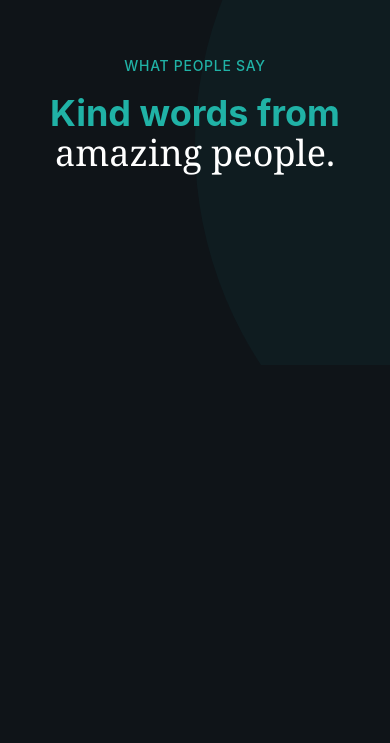
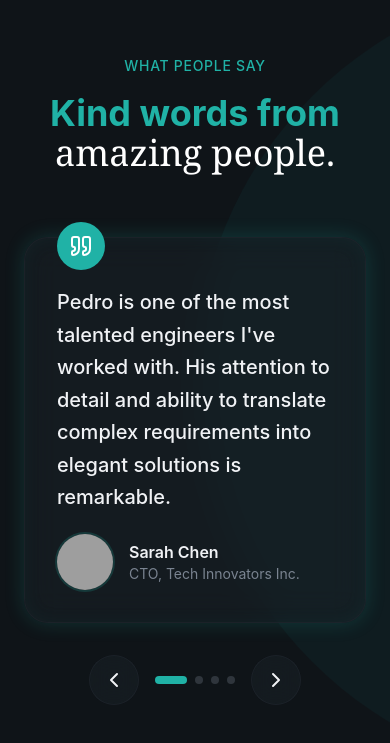
Before and after one commit to Askebir/aske-personal-portfolio, a React (Vite) app: page / in a window 390 px wide. Shown: the part 7749-8492 px from the top of the page. Before the commit the page ends 8114 px from the top, so only its background shows below. Built offline with nearby package versions, Linux system fonts and the light colour scheme; grey boxes are pictures that could not be loaded.

Commit message:
testimonial section completed

```diff
--- a/src/index.css
+++ b/src/index.css
@@ -27,6 +27,11 @@
   html {
     scroll-behavior: smooth;
   }
+
+  button {
+    cursor: pointer;
+  }
+
   body {
     background-color: var(--color-background);
     color: var(--color-foreground);
--- a/src/sections/Testimonials.jsx
+++ b/src/sections/Testimonials.jsx
@@ -37,6 +37,18 @@ const testimonials = [
 ];
 
 export const Testimonials = () => {
+  const [activeIdx, setActiveIdx] = useState(0);
+
+  const next = () => {
+    setActiveIdx((prev) => (prev + 1) % testimonials.length);
+  };
+
+  const previous = () => {
+    setActiveIdx(
+      (prev) => (prev - 1 + testimonials.length) % testimonials.length,
+    );
+  };
+
   return (
     <section id="testimonials" className="py-32 relative overflow-hidden  ">
       <div className="absolute top-1/2 left-1/2 w-[800px] h-[800px] bg-primary/5 rounded-full blure-3xl -translate-y-1/2 ">
@@ -55,6 +67,59 @@ export const Testimonials = () => {
             </span>
           </h2>
         </div>
+        {/* Testimonial Carousil */}
+        <div className="max-w-4xl mx-auto">
+          <div className="relative">
+            {/* Main Testimonial */}
+            <div className="glass p-8 rounded-3xl md:p-12 glow-border animate-fade-in animation-delay-100">
+              <div className="absolute -top-4 left-8 w-12 h-12 rounded-full bg-primary flex items-center-safe justify-center">
+                <Quote className="w-6 h-6 text-primary-foreground" />
+              </div>
+              <blockquote className="text-xl md:text-2xl font-medium leading-relaxed mb-5 pt-4">
+                {testimonials[activeIdx].quote}
+              </blockquote>
+              <div className="flex items-center gap-4">
+                <img
+                  src={testimonials[activeIdx].avatar}
+                  alt={testimonials[activeIdx].role}
+                  className="w-14 h-14 rounded-full object-cover ring-2 ring-primary/20"
+                />
+                <div className="">
+                  <div className="font-semibold">{testimonials[0].author}</div>
+                  <div className="text-sm text-muted-foreground">
+                    {testimonials[0].role}
+                  </div>
+                </div>
+              </div>
+            </div>
+
+            {/* Testimonials Navigation */}
+            <div className="flex items-center justify-center gap-4 mt-8">
+              <button
+                className="p-3 rounded-full glass hover:bg-primary/10 hover:text-primary transition-all"
+                onClick={previous}
+              >
+                <ChevronLeft />
+              </button>
+              <div className="flex gap-2">
+                {testimonials.map((_, index) => (
+                  <button
+                    onClick={() => setActiveIdx(index)}
+                    className={`w-2 h-2 transition-all rounded-full duration-300 ${index === activeIdx ? "w-8 bg-primary" : "bg-muted-foreground/30 hover:bg-muted-foreground/50"}`}
+                  />
+                ))}
+              </div>
+              <button
+                onClick={() => {
+                  previous();
+                }}
+                className="p-3 rounded-full glass hover:bg-primary/10 hover:text-primary transition-all"
+              >
+                <ChevronRight />
+              </button>
+            </div>
+          </div>
+        </div>
       </div>
     </section>
   );
```
